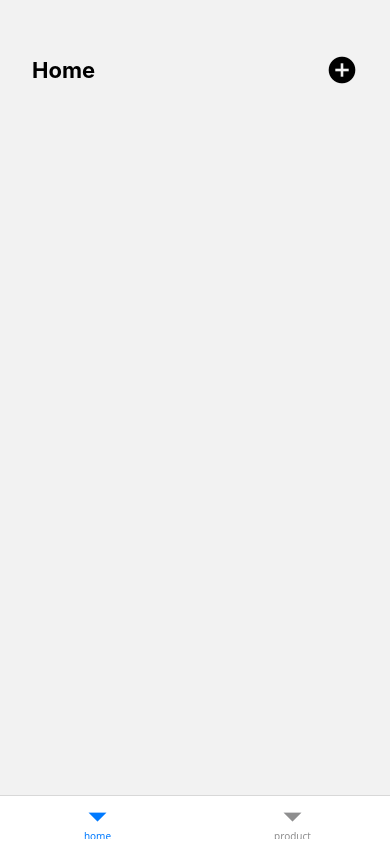
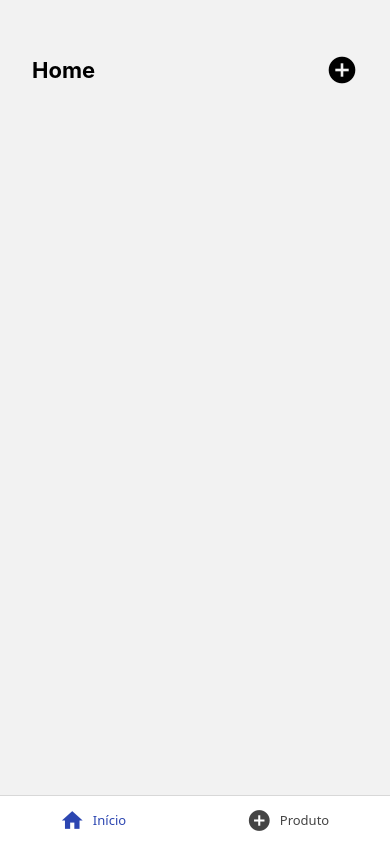
Before and after one commit to lsiqueiradev/navigation-react-native, a React Native app: screen /home in a window 390 px wide. Built offline with nearby package versions, Linux system fonts and the light colour scheme.

Commit message:
feat: Customizando Bottom Navigator

```diff
--- a/src/routes/TabsRoutes.tsx
+++ b/src/routes/TabsRoutes.tsx
@@ -2,6 +2,8 @@
   BottomTabScreenProps,
   createBottomTabNavigator,
 } from "@react-navigation/bottom-tabs";
+
+import { MaterialIcons } from "@expo/vector-icons";
 
 import { Home } from "@/screens/Home";
 import { Product } from "@/screens/Product";
@@ -18,9 +20,34 @@
 
 export function TabsRoutes() {
   return (
-    <Tab.Navigator screenOptions={{ headerShown: false }}>
-      <Tab.Screen name="home" component={Home} />
-      <Tab.Screen name="product" component={Product} />
+    <Tab.Navigator
+      screenOptions={{
+        headerShown: false,
+        tabBarActiveTintColor: "#2C46B1",
+        tabBarInactiveTintColor: "#444444",
+        tabBarLabelPosition: "beside-icon",
+      }}
+    >
+      <Tab.Screen
+        name="home"
+        component={Home}
+        options={{
+          tabBarLabel: "Início",
+          tabBarIcon: ({ color, size }) => (
+            <MaterialIcons name="home" size={size} color={color} />
+          ),
+        }}
+      />
+      <Tab.Screen
+        name="product"
+        component={Product}
+        options={{
+          tabBarLabel: "Produto",
+          tabBarIcon: ({ color, size }) => (
+            <MaterialIcons name="add-circle" size={size} color={color} />
+          ),
+        }}
+      />
     </Tab.Navigator>
   );
 }
```
